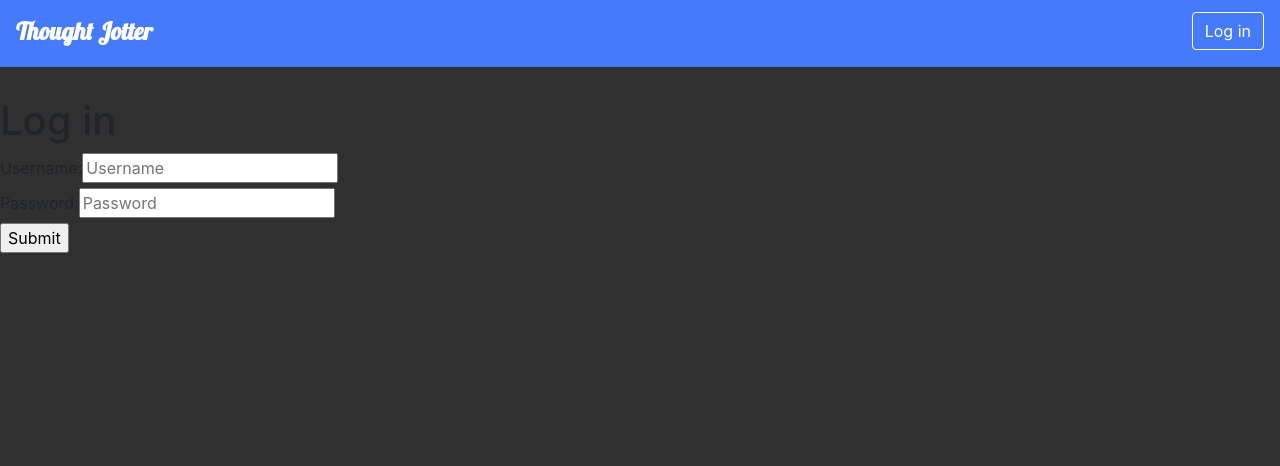
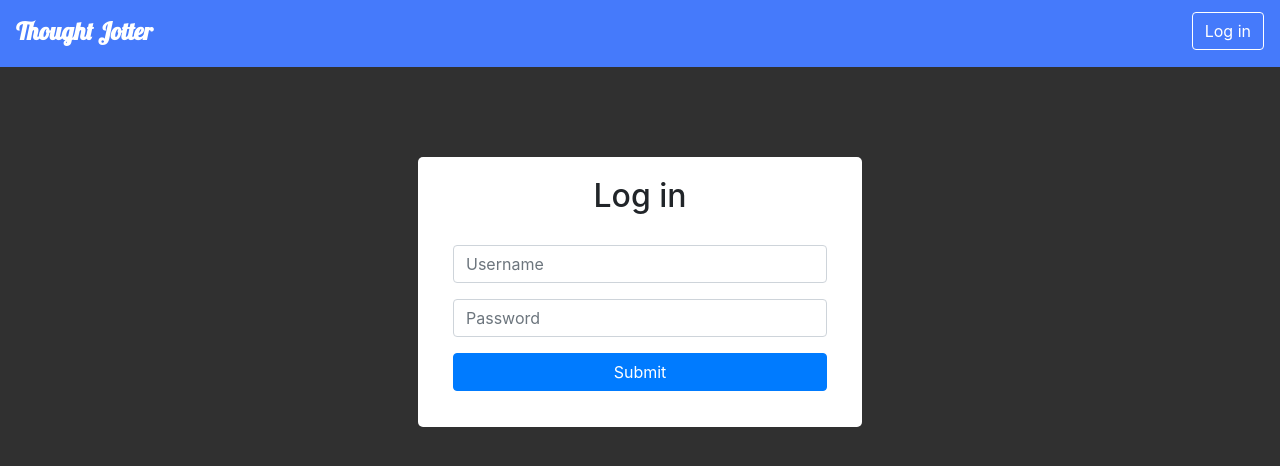
Before and after one commit to Julee117/thought-jotter, a React (Create React App) app in the folder client/: page /login in a window 1280 px wide. Shown: the top 466 px of the page. Built offline with nearby package versions, Linux system fonts and the light colour scheme; no server answers.

Commit message:
Add style

```diff
--- a/client/src/containers/Login.js
+++ b/client/src/containers/Login.js
@@ -2,6 +2,7 @@ import React, { Component } from 'react';
 import { connect } from 'react-redux';
 import { login } from '../actions/Users';
 import { bindActionCreators } from 'redux';
+import { Container, Col, Form, FormGroup, Input, Button } from 'reactstrap';
 
 class Login extends Component {
   constructor(props) {
@@ -29,33 +30,41 @@ class Login extends Component {
 
   render() {
     return (
-      <div>
-        <h1>Log in</h1>
-        <form onSubmit={this.handleOnSubmit}>
-          <div>
-            <label htmlFor="username">Username:</label>
-            <input
+      <Container className="login">
+        <div className="forms">
+          <h2 className="title">Log in</h2>
+          <Form onSubmit={this.handleOnSubmit}>
+            <Col>
+              <FormGroup>
+                <Input
                   type="text"
                   placeholder="Username"
                   onChange={this.handleChange}
                   name="username"
                   value={this.state.username}
                 />
-          </div>
-          <div>
-            <label htmlFor="password">Password:</label>
-            <input
+              </FormGroup>
+            </Col>
+            <Col>
+              <FormGroup>
+                <Input
                   type="password"
                   placeholder="Password"
                   onChange={this.handleChange}
                   name="password"
                   value={this.state.password}
                 />
+            </FormGroup>
+            </Col>
+            <div className="error">{this.props.errorMessage}</div>
+            <Col>
+              <FormGroup>
+                <Button color="primary" type="submit" className="btn-block">Submit</Button>
+              </FormGroup>
+            </Col>
+          </Form>
         </div>
-          <div>{this.props.errorMessage}</div>
-          <input type="submit" value="Submit" />
-        </form>
-      </div>
+      </Container>
     )
   }
 }
--- a/client/src/containers/NoteForm.js
+++ b/client/src/containers/NoteForm.js
@@ -2,6 +2,7 @@ import React, { Component } from 'react';
 import { connect } from 'react-redux';
 import { createNote } from '../actions/Notes';
 import { bindActionCreators } from 'redux';
+import { Container, Col, Form, FormGroup, Formcontrol, Label, Input, Button } from 'reactstrap';
 
 class NoteForm extends Component {
 
@@ -33,30 +34,39 @@ class NoteForm extends Component {
 
   render() {
     return (
-      <div>
-        <h1>Create new note</h1>
-        <form onSubmit={this.handleOnSubmit}>
-          <div>
-            <label htmlFor="title">Title:</label>
-            <input
+      <Container className="login">
+        <div className="forms">
+          <h2 className="title">Create new note</h2>
+          <Form onSubmit={this.handleOnSubmit}>
+            <Col>
+              <FormGroup>
+                <Label htmlFor="title">Title:</Label>
+                <Input
                   type="text"
                   onChange={this.handleChange}
                   name="title"
                   value={this.state.title}
                 />
-          </div>
-          <div>
-            <label htmlFor="content">Content:</label>
-            <textarea
-              type="text"
+              </FormGroup>
+            </Col>
+            <Col>
+              <FormGroup>
+                <Label htmlFor="content">Content:</Label>
+                <Input type="textarea"
                   onChange={this.handleChange}
                   name="content"
                   value={this.state.content}
                 />
+              </FormGroup>
+            </Col>
+            <Col>
+              <FormGroup>
+                <Button color="primary" type="submit" className="btn-block">Submit</Button>
+              </FormGroup>
+            </Col>
+          </Form>
         </div>
-          <input type="submit" value="Submit" />
-        </form>
-      </div>
+      </Container>
     )
   }
 }
```
Lines whose indentation alone changed are shown as unchanged.
